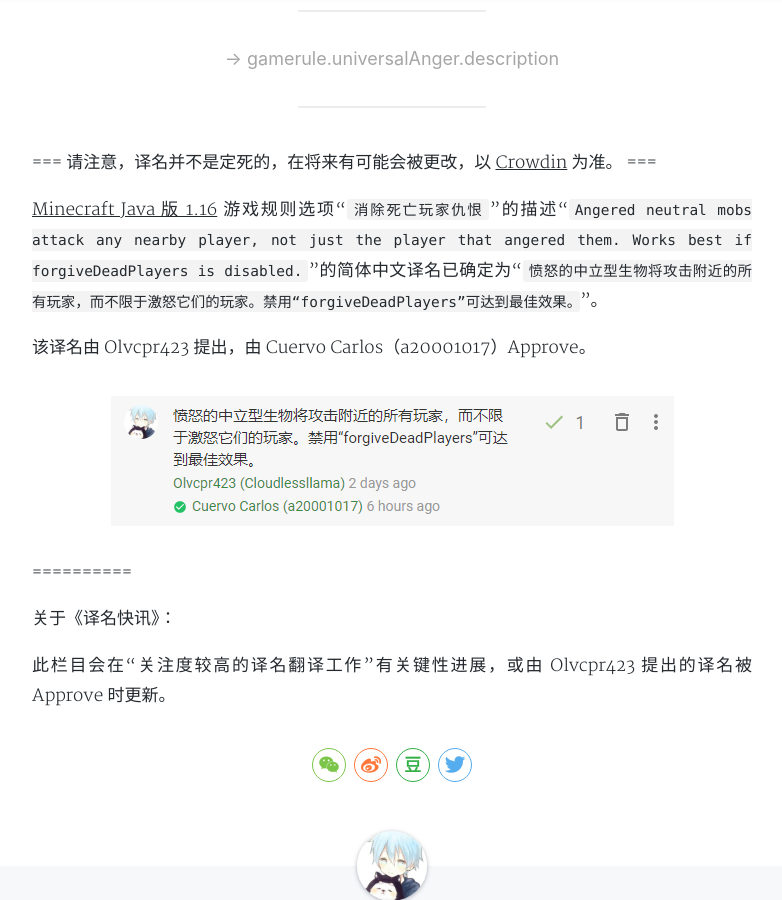
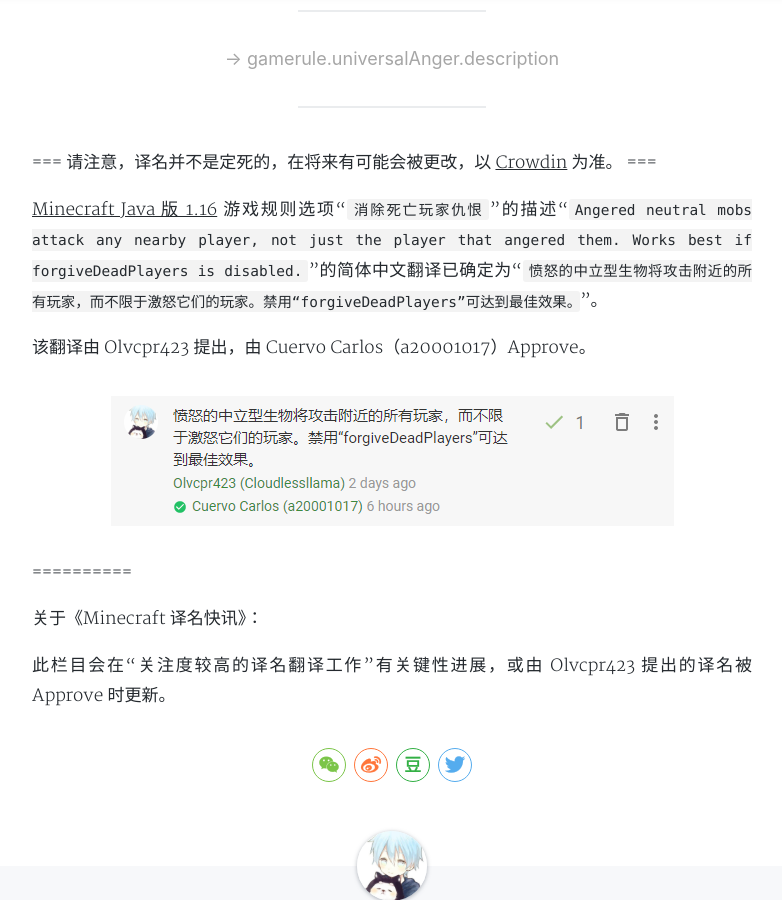
Before and after one commit to Olvcpr423/Olvcpr423.github.io, a Jekyll site: the page built from _posts/2020-06-07-Minecraft 译名快讯（2）.md, in a window 1280 px wide and 900 px high, scrolled down 390 px. Shown: the whole window, without its empty margins (248-1030 px from the left). Built offline with Jekyll 4.4.1, drawn with Linux system fonts in a browser that asks for light colours; nearby versions of some CDN libraries; a style sheet for code colours, icons or effects is not loaded.

Commit message:
Update 2020-06-07-Minecraft 译名快讯（2）.md

```diff
--- a/_posts/2020-06-07-Minecraft 译名快讯（2）.md
+++ b/_posts/2020-06-07-Minecraft 译名快讯（2）.md
@@ -9,14 +9,14 @@ tags: 翻译 Minecraft
 ---
 === 请注意，译名并不是定死的，在将来有可能会被更改，以 <a href ='https://crowdin.com/project/minecraft/zh-CN#'>Crowdin</a> 为准。 ===
 
-<a href ='https://minecraft-zh.gamepedia.com/Java%E7%89%881.16'>Minecraft Java 版 1.16</a> 游戏规则选项“<code>消除死亡玩家仇恨</code>”的描述“<code>Angered neutral mobs attack any nearby player, not just the player that angered them. Works best if forgiveDeadPlayers is disabled.</code>”的简体中文译名已确定为“<code>愤怒的中立型生物将攻击附近的所有玩家，而不限于激怒它们的玩家。禁用“forgiveDeadPlayers”可达到最佳效果。</code>”。
+<a href ='https://minecraft-zh.gamepedia.com/Java%E7%89%881.16'>Minecraft Java 版 1.16</a> 游戏规则选项“<code>消除死亡玩家仇恨</code>”的描述“<code>Angered neutral mobs attack any nearby player, not just the player that angered them. Works best if forgiveDeadPlayers is disabled.</code>”的简体中文翻译已确定为“<code>愤怒的中立型生物将攻击附近的所有玩家，而不限于激怒它们的玩家。禁用“forgiveDeadPlayers”可达到最佳效果。</code>”。
 
-该译名由 Olvcpr423 提出，由 Cuervo Carlos（a20001017）Approve。
+该翻译由 Olvcpr423 提出，由 Cuervo Carlos（a20001017）Approve。
 
 <img src ='/assets/img/Minecraft 译名快讯（2）/CrowdinGameruleUniversalAngerDescription.png'>
 
 ==========
 
-关于《译名快讯》：
+关于《Minecraft 译名快讯》：
 
 此栏目会在“关注度较高的译名翻译工作”有关键性进展，或由 Olvcpr423 提出的译名被 Approve 时更新。
```
